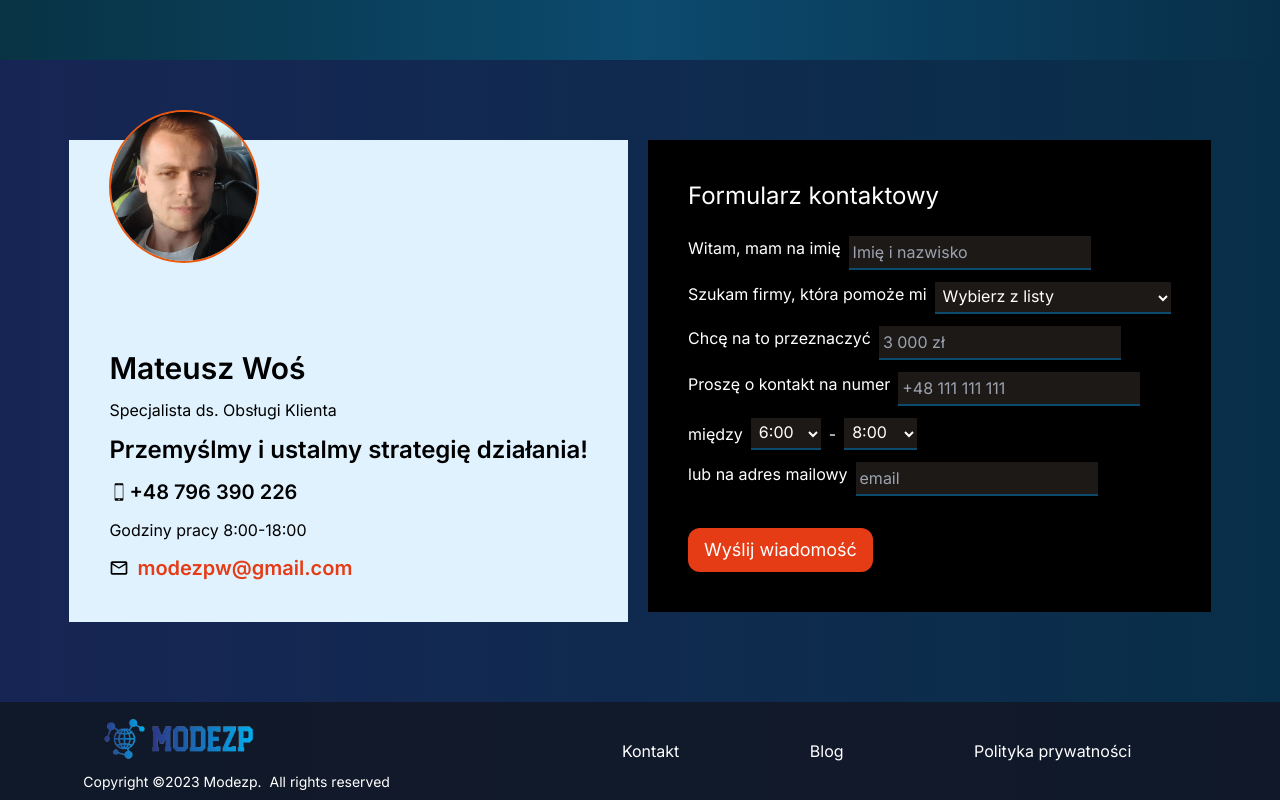
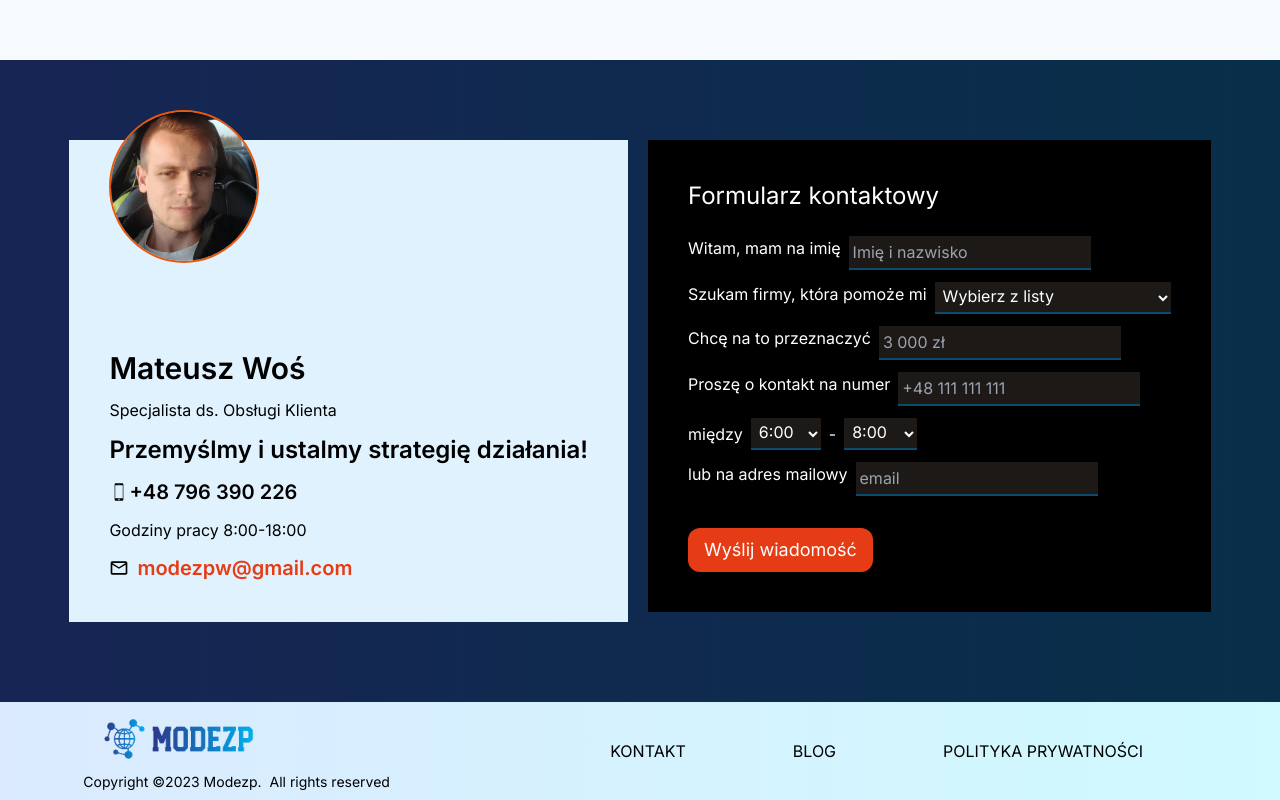
Before and after one commit to Desparion7/Modezp, a Next.js app: page / in a window 1280 px wide. Shown: the part 2054-2854 px from the top of the page. Built offline with nearby package versions, Linux system fonts and the light colour scheme.

Commit message:
change colors

```diff
--- a/src/app/components/intro.tsx
+++ b/src/app/components/intro.tsx
@@ -17,7 +17,7 @@ const Intro = () => {
 					className='absolute w-screen h-[100%] z-[-3]'
 				/>
 				<motion.h1
-					className='relative uppercase sm:text-xl text-center lg:text-5xl font-bold p-4 mb-2 bg-gradient-to-r from-purple-400 to-orange-400 bg-clip-text text-transparent'
+					className='relative uppercase sm:text-xl text-center lg:text-5xl font-bold p-4 mb-2 text-white '
 					initial={{ scale: 0 }}
 					animate={{ scale: 1 }}
 					transition={{ ease: 'easeOut', duration: 0.5 }}
@@ -50,7 +50,7 @@ const Intro = () => {
 				>
 					<OrangeButton>Bezpłatna konsultacja</OrangeButton>
 				</motion.div>
-				<div className='absolute w-[100%] h-[100%] bg-black bg-opacity-40 z-[-2]' />
+				<div className='absolute w-[100%] h-[100%] bg-black bg-opacity-30 z-[-2]' />
 			</div>
 		</section>
 	);
--- a/src/app/layout.tsx
+++ b/src/app/layout.tsx
@@ -18,9 +18,7 @@ export default function RootLayout({
 }>) {
 	return (
 		<html lang='pl'>
-			<body
-				className={`${inter.className}  bg-gradient-to-r from-cyan-950 via-sky-900 to-sky-950 text-white`}
-			>
+			<body className={`${inter.className}  bg-[#e0eef8] text-black`}>
 				<Header />
 				<main className='-z-1'>{children}</main>
 				<Footer />
--- a/src/components/footer.tsx
+++ b/src/components/footer.tsx
@@ -5,7 +5,7 @@ import React from 'react';
 const Footer = () => {
 	const year = new Date().getFullYear();
 	return (
-		<div className='flex justify-around items-center w-[100%] min-h-[5%] bg-opacity-95 z-10 bottom-0  bg-[#111827] text-white'>
+		<div className='flex justify-around items-center w-[100%] min-h-[5%] bg-opacity-95 z-10 bottom-0  bg-gradient-to-r from-blue-100 to-cyan-100 text-black'>
 			<div>
 				<Link href='/'>
 					<div className='w-[180px] h-auto'>
@@ -23,22 +23,22 @@ const Footer = () => {
 					<p>All rights reserved</p>
 				</div>
 			</div>
-			<div className='flex flex-col sm:flex-row justify-around text-center w-[50%]'>
+			<div className='flex flex-col sm:flex-row justify-around text-center w-[50%] uppercase'>
 				<Link
 					href='/kontakt'
-					className='hover:text-blue-500 transition-colors'
+					className='hover:text-blue-700 transition-colors'
 				>
 					Kontakt
 				</Link>
 				<Link
 					href='/blog'
-					className='hover:text-blue-500 transition-colors'
+					className='hover:text-blue-700 transition-colors'
 				>
 					Blog
 				</Link>
 				<Link
 					href='/polityka'
-					className='hover:text-blue-500 transition-colors'
+					className='hover:text-blue-700 transition-colors'
 				>
 					Polityka prywatności
 				</Link>
--- a/src/components/header.tsx
+++ b/src/components/header.tsx
@@ -46,7 +46,7 @@ const Header = () => {
 	return (
 		<>
 			<motion.header
-				className='sticky flex justify-center w-[100%]  z-10 top-0  bg-[#111827] text-white'
+				className='sticky flex justify-center w-[100%]  z-10 top-0  bg-[#e0eef8] text-black'
 				variants={{
 					visible: { y: 0 },
 					hidden: { y: -200 },
@@ -81,7 +81,7 @@ const Header = () => {
 									initial='initial'
 									animate='animate'
 									custom={index}
-									className='hover:text-blue-500 transition-colors'
+									className='hover:text-blue-700 transition-colors'
 								>
 									<Link href={link.hash}>{link.name} </Link>
 								</motion.li>
@@ -121,23 +121,23 @@ const Header = () => {
 											translateY: 0,
 										}}
 										transition={{ duration: 0.5 }}
-										className='absolute flex flex-col gap-3 p-3 pt-5 bg-[#111827]'
+										className='absolute flex flex-col gap-3 p-3 pt-5 bg-[#e0eef8] text-black'
 									>
 										<Link
 											href='/strony-internetowe'
-											className='hover:text-blue-500 transition-colors'
+											className='hover:text-blue-700 transition-colors'
 										>
 											Strony internetowe
 										</Link>
 										<Link
 											href='/strony-internetowe'
-											className='hover:text-blue-500 transition-colors'
+											className='hover:text-blue-700 transition-colors'
 										>
 											Sklep internetowe
 										</Link>
 										<Link
 											href='/strony-internetowe'
-											className='hover:text-blue-500 transition-colors'
+											className='hover:text-blue-700 transition-colors'
 										>
 											Logo firmy
 										</Link>
--- a/src/components/section-header.tsx
+++ b/src/components/section-header.tsx
@@ -13,12 +13,9 @@ const SectionHeader = ({ children }: SectionHeaderType) => {
 			whileInView={{ x: 0, opacity: 1 }}
 			viewport={{ once: true }}
 		>
-			<h2 className='text-xl sm:text-2xl md:text-4xl uppercase mb-5 pb-3 font-bold  border-b-blue-600 border-b-2 bg-gradient-to-r from-purple-500 to-orange-500 bg-clip-text text-transparent'>
+			<h2 className='text-xl sm:text-2xl md:text-4xl uppercase mb-5 pb-3 font-bold  border-b-blue-600 border-b-2 bg-gradient-to-r from-blue-800 to-blue-400 bg-clip-text text-transparent'>
 				{children}
 			</h2>
-			{/* <h2 className='text-xl sm:text-2xl md:text-4xl uppercase mb-5 pb-3 font-semibold  border-b-blue-600 border-b-2 text-white'>
-				{children}
-			</h2> */}
 		</motion.div>
 	);
 };
```
